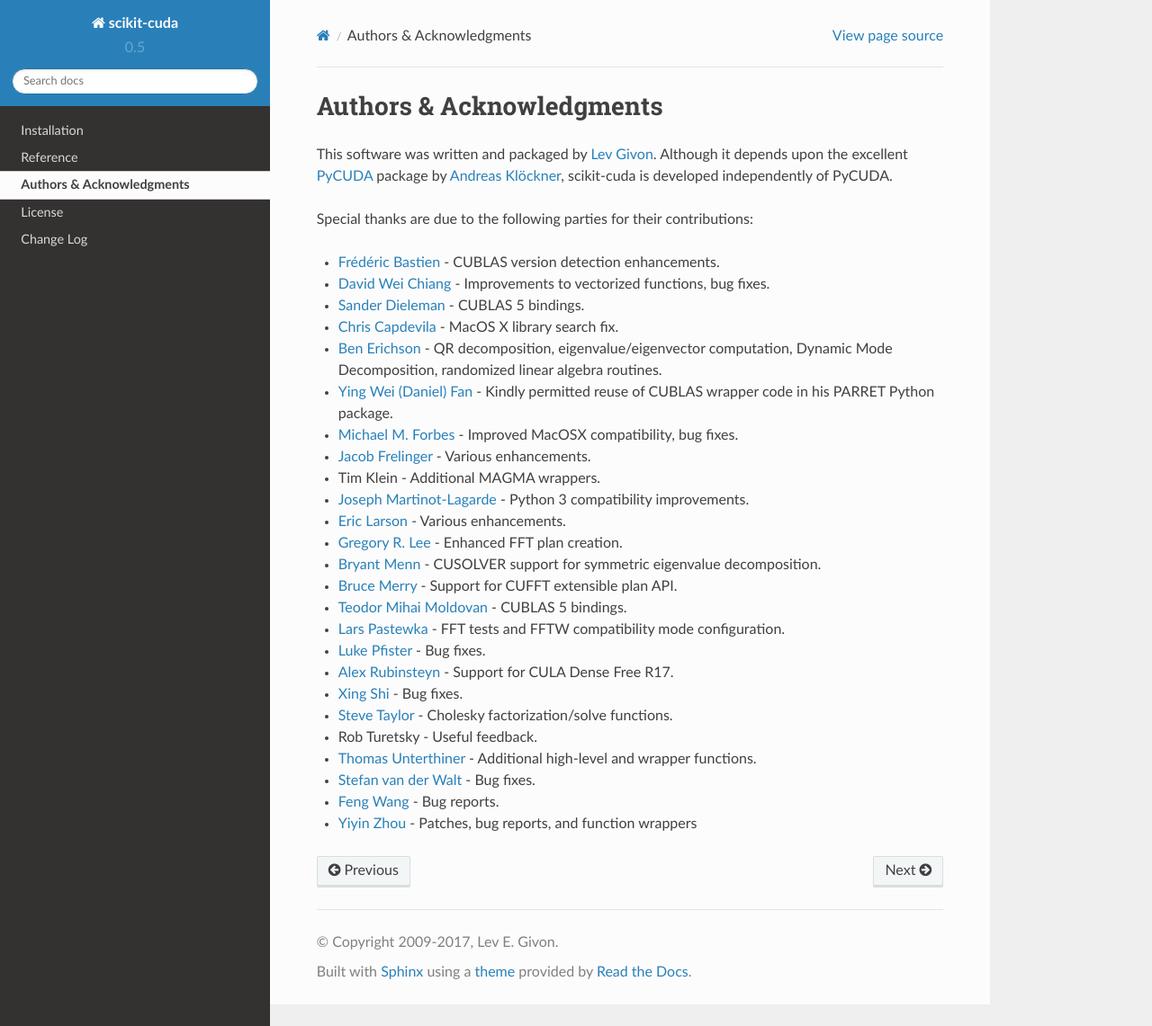
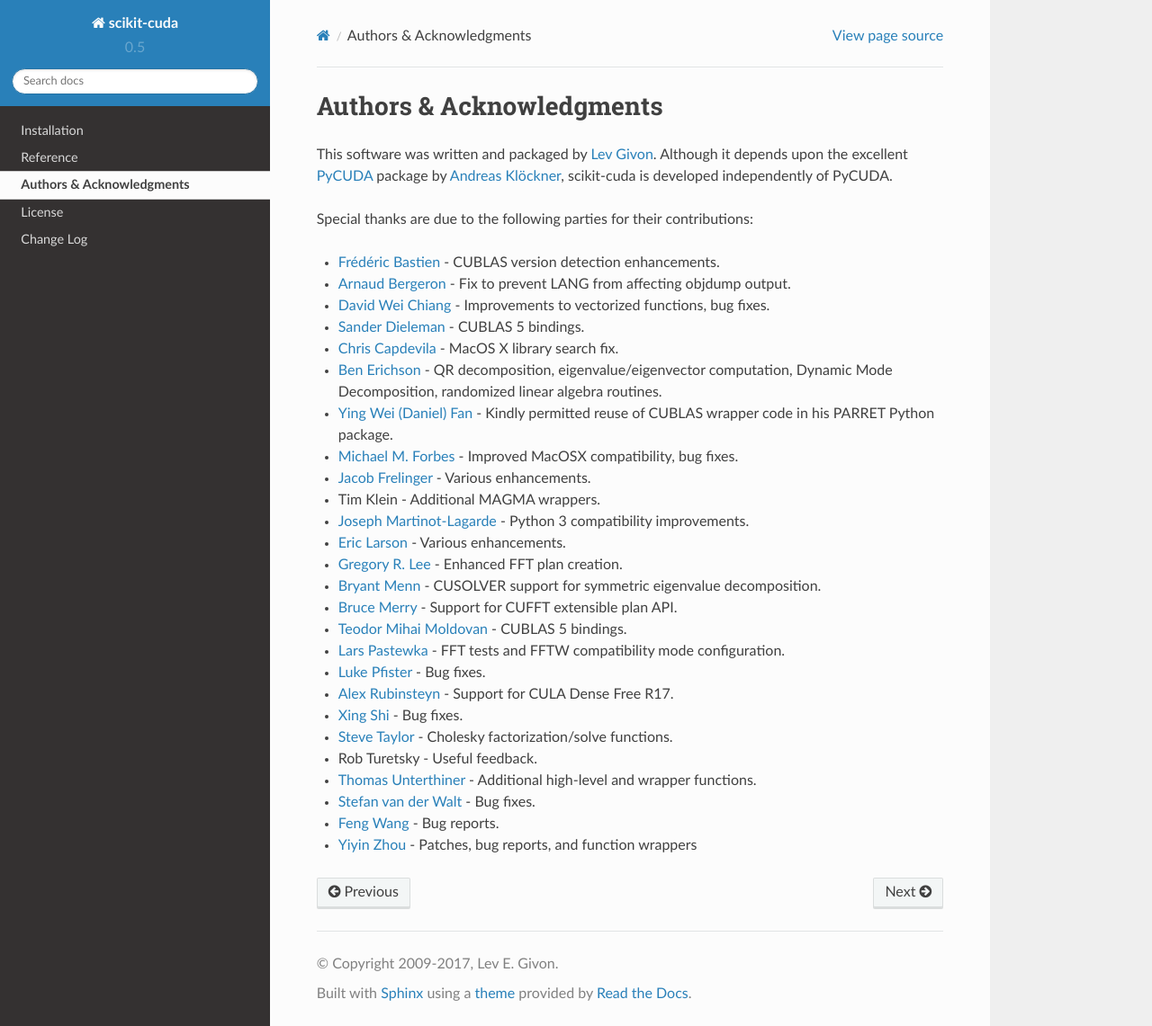
Before and after one commit to lebedov/scikit-cuda, a Sphinx documentation site: the page built from docs/source/authors.rst, in a window 1280 px wide and 1141 px high. Shown: the whole window at 90% size. Built offline with Sphinx 7.4.7 and the Read the Docs theme 2.0.0, drawn with Linux system fonts in a browser that asks for light colours; formulas are drawn with MathJax 3.

Commit message:
Update author list, change log.

```diff
--- a/docs/source/authors.rst
+++ b/docs/source/authors.rst
@@ -11,7 +11,10 @@
 Special thanks are due to the following parties for their contributions:
 
 - `Frédéric Bastien <https://github.com/nouiz>`_ - CUBLAS version detection enhancements.
-- `David Wei Chiang <https://github.com/davidweichiang>`_ - Improvements to vectorized functions, bug fixes.
+- `Arnaud Bergeron <https://github.com/abergeron>`_ - Fix to prevent LANG from
+  affecting objdump output.
+- `David Wei Chiang <https://github.com/davidweichiang>`_ - Improvements to
+  vectorized functions, bug fixes.
 - `Sander Dieleman <https://github.com/benanne>`_ - CUBLAS 5 bindings.
 - `Chris Capdevila <https://github.com/capdevc>`_ - MacOS X library search fix.
 - `Ben Erichson <https://github.com/Benli11>`_ - QR decomposition, eigenvalue/eigenvector computation, Dynamic
--- a/docs/source/changes.rst
+++ b/docs/source/changes.rst
@@ -26,6 +26,8 @@
 * Skip CULA-dependent unit tests when CULA isn't present.
 * CUSOLVER support for symmetric eigenvalue decomposition (enh. by Bryant Menn).
 * CUSOLVER support for matrix inversion (#198).
+* Prevent objdump output from changing due to environment language (fix by
+  Arnaud Bergeron).
 
 Release 0.5.1 - (October 30, 2015)
 ----------------------------------
```
